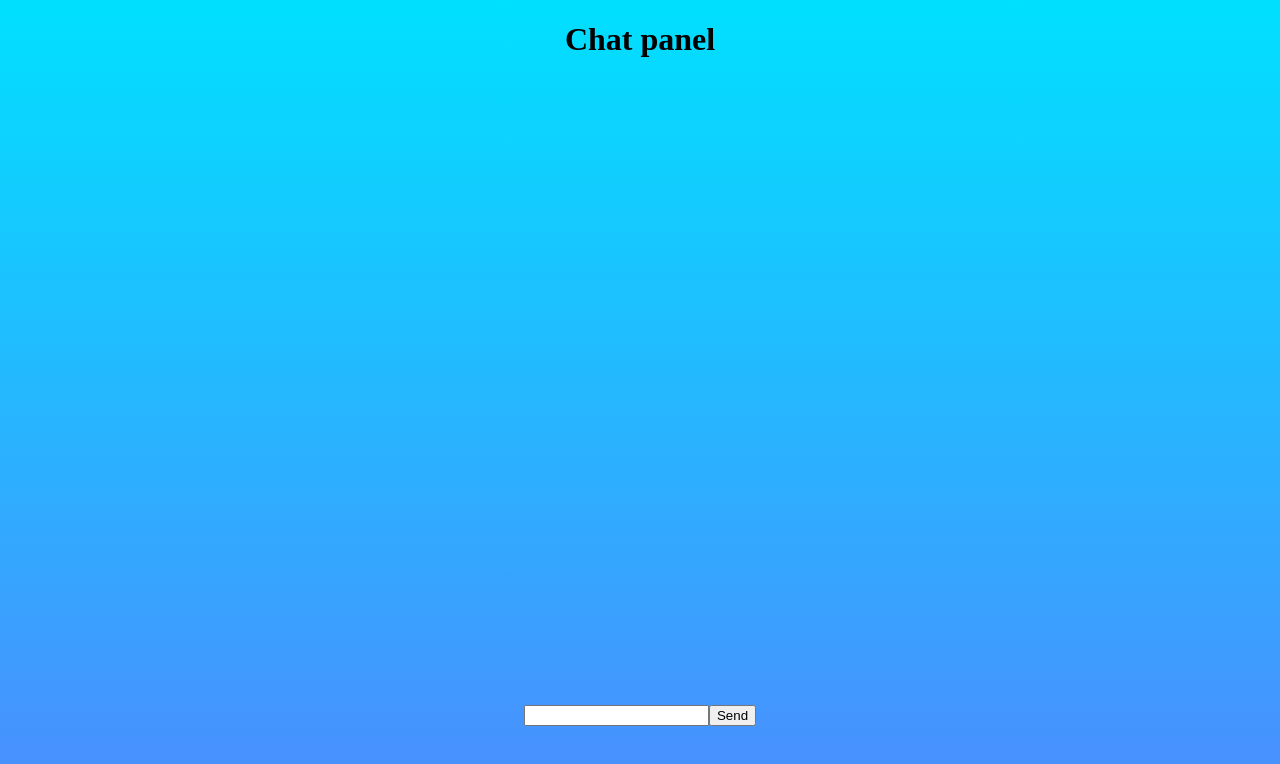
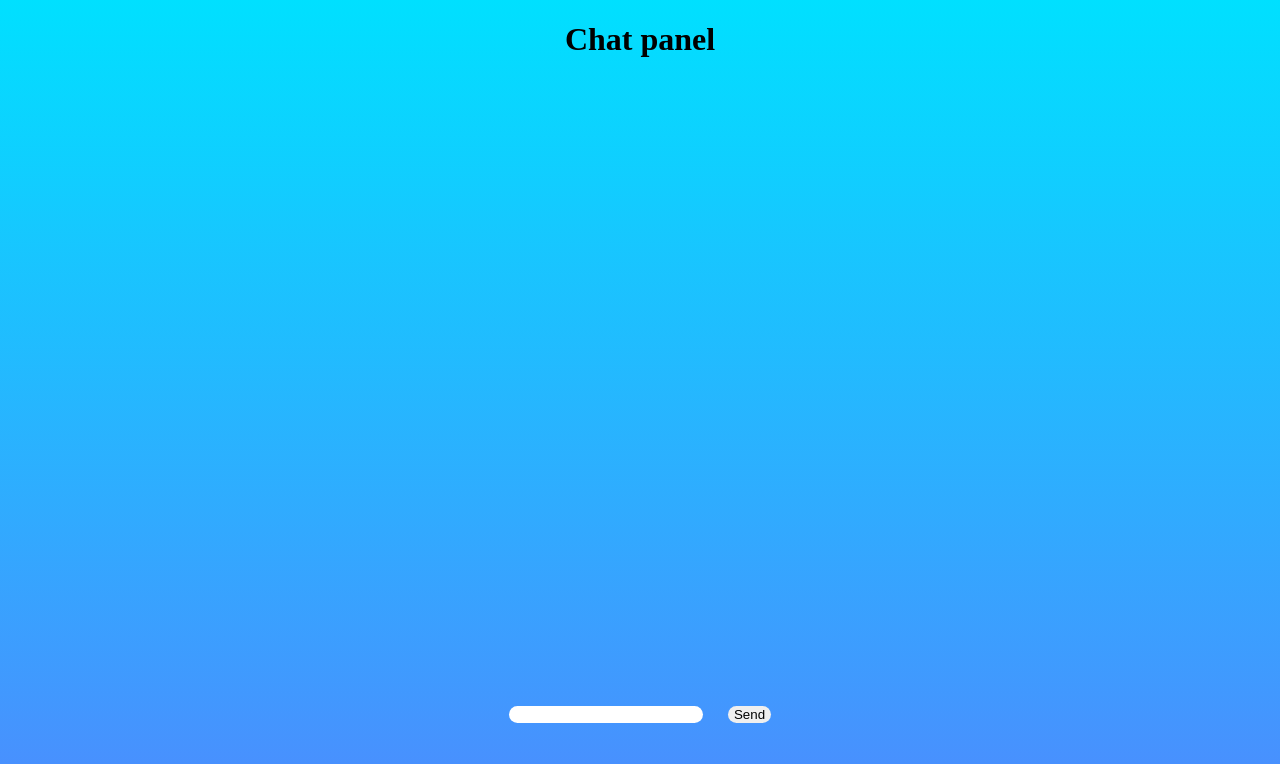
Before and after one commit to Gann4Life/chatbot-ciu, a React (Create React App) app: page / in a window 1280 px wide. Shown: the top 764 px of the page. Built offline with nearby package versions, Linux system fonts and the light colour scheme.

Commit message:
Padding fix

```diff
--- a/src/components/messaging/chatPanel.js
+++ b/src/components/messaging/chatPanel.js
@@ -76,6 +76,8 @@ const ChatPanel = () => {
 	}
 
 	async function getThirdBotResponse(message) {
+		// Using robomatic.ai
+
 		const encodedParams = new URLSearchParams();
 		encodedParams.set('in', message);
 		encodedParams.set('op', 'in');
--- a/src/index.css
+++ b/src/index.css
@@ -36,7 +36,7 @@ body {
 }
 
 .chat-panel {
-    padding: 0px 25%;
+    padding: 0px 10%;
     /*background: red;*/
     /*background: #00E0FF;*/
 }
@@ -47,6 +47,18 @@ body {
     justify-content: center;
 }
 
+.message-input-area button {
+    border: none;
+    border-radius: 25px;
+}
+
+.message-input-area input {
+    border: none;
+    border-radius: 25px;
+    margin-right: 25px;
+    padding-left: 15px;
+}
+
 .center {
     display: flex;
     justify-content: center;
```
